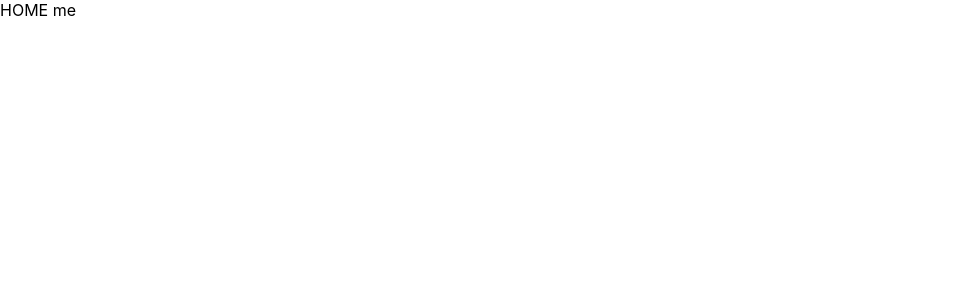
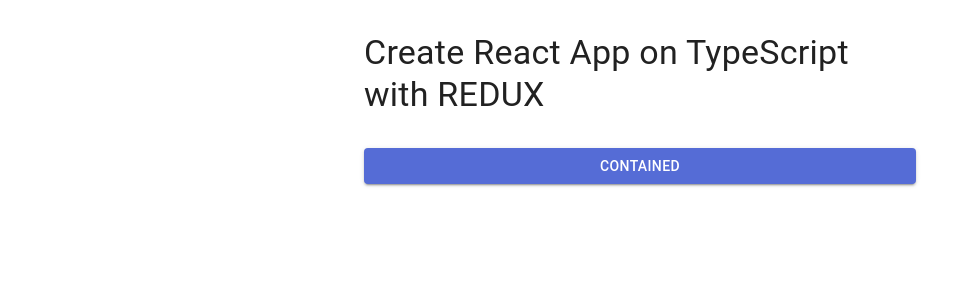
Before and after one commit to alimkulov7/burak-react, a React (Create React App) app: page / in a window 1280 px wide. Shown: the top 300 px of the page, without its empty margins (0-979 px from the left). Built offline with nearby package versions, Linux system fonts and the light colour scheme.

Commit message:
feat: MUI standart integration

```diff
--- a/package.json
+++ b/package.json
@@ -3,6 +3,9 @@
   "version": "0.1.0",
   "private": true,
   "dependencies": {
+    "@emotion/react": "^11.14.0",
+    "@emotion/styled": "^11.14.1",
+    "@mui/material": "^9.5.0",
     "@reduxjs/toolkit": "^1.8.1",
     "@testing-library/jest-dom": "^4.2.4",
     "@testing-library/react": "^9.5.0",
--- a/src/app/App.tsx
+++ b/src/app/App.tsx
@@ -1,9 +1,22 @@
 import React from "react";
-// @ts-expect-error CSS imports are handled by the bundler.
+
+// @ts-ignore CSS imports are handled by the bundler.
 import "../css/app.css";
+import { Box, Button, Container, Stack, Typography } from "@mui/material";
 
 function App() {
-  return <div>HOME me</div>;
+  return (
+    <Container maxWidth="sm">
+      <Stack flexDirection={"column"}>
+        <Box sx={{ my: 4 }}>
+          <Typography variant="h4" component="h4">
+            Create React App on TypeScript with REDUX
+          </Typography>
+        </Box>
+        <Button variant="contained">Contained</Button>
+      </Stack>
+    </Container>
+  );
 }
 
 export default App;
--- a/src/index.tsx
+++ b/src/index.tsx
@@ -3,14 +3,22 @@
 import { Provider } from "react-redux";
 import { store } from "./app/store";
 import App from "./app/App";
+import CssBaseline from '@mui/material/CssBaseline';
+import { ThemeProvider } from '@mui/material/styles';
 import reportWebVitals from "./reportWebVitals";
+import theme from "./theme";
+
 // @ts-ignore CSS is loaded by the bundler and has no TypeScript module declaration.
 import "./css/index.css";
 
 ReactDOM.render(
   <React.StrictMode>
+    <ThemeProvider  theme={theme}>
+      <CssBaseline />
+      <App />
+    </ThemeProvider>
     <Provider store={store}>
-      <App />
+
     </Provider>
   </React.StrictMode>,
   document.getElementById("root")
--- /dev/null
+++ b/src/theme.ts
@@ -0,0 +1,19 @@
+import { createTheme } from "@mui/material/styles";
+import { red } from "@mui/material/colors";
+
+// A custom theme for this app
+const theme = createTheme({
+  palette: {
+    primary: {
+      main: "#556cd6",
+    },
+    secondary: {
+      main: "#19857b",
+    },
+    error: {
+      main: red.A400,
+    },
+  },
+});
+
+export default theme;
```
Also changed, not shown: 1 other file (tests, documents, lock files or other folders).
